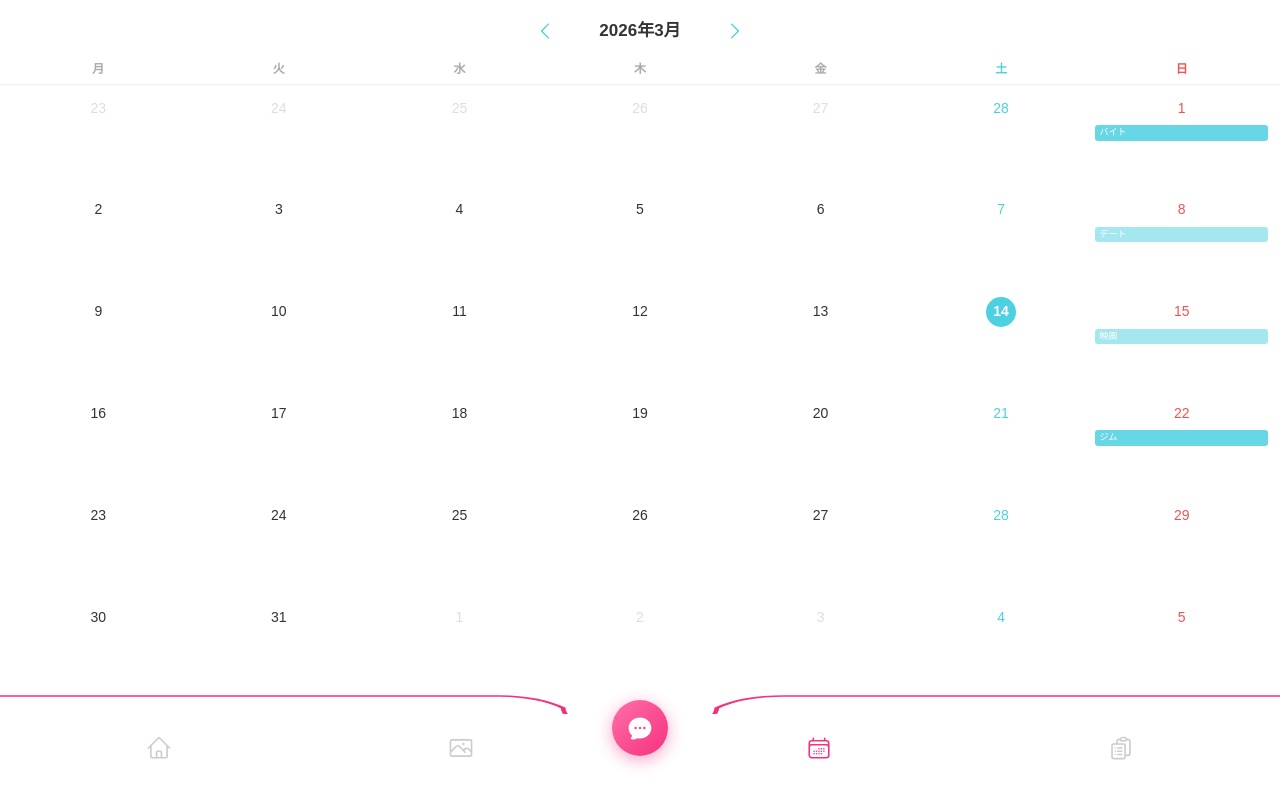
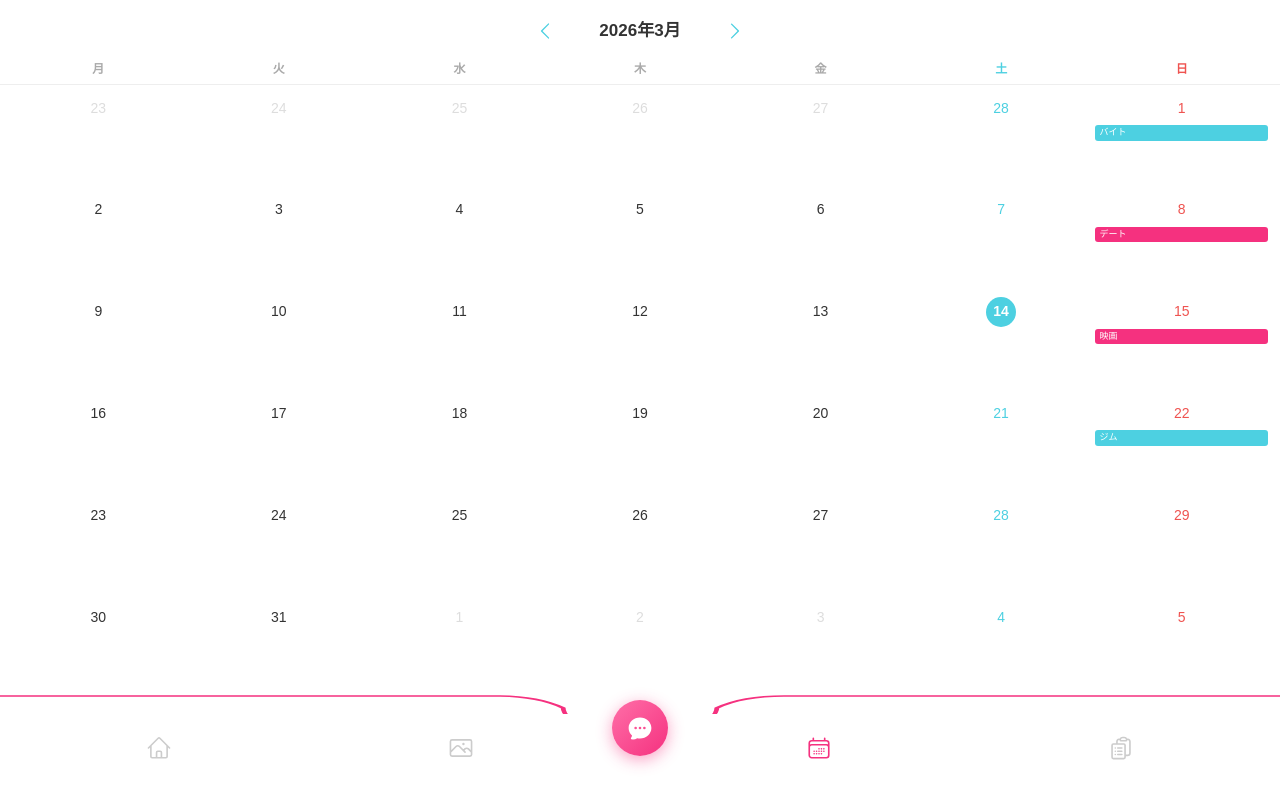
Before and after one commit to yutokunndayo/menheradegomenhera, a React (Vite) app: page /calendar in a window 1280 px wide. Built offline with nearby package versions, Linux system fonts and the light colour scheme; no server answers.

Commit message:
fix: 彼女の予定をピンクで表示するようにした

```diff
--- a/src/styles/Calendar.css
+++ b/src/styles/Calendar.css
@@ -176,25 +176,13 @@
     color: #dddddd;
 }
 
-/* イベントバッジ */
+/* イベントバッジ（共通ベース） */
 .cal-event-badges {
     display: flex;
     flex-direction: column;
     gap: 1px;
     width: 100%;
     padding: 0 2px;
-}
-
-.cal-event-badge {
-    font-size: 9px;
-    padding: 1px 4px;
-    border-radius: 3px;
-    background: var(--cal-accent);
-    color: white;
-    white-space: nowrap;
-    overflow: hidden;
-    text-overflow: ellipsis;
-    text-align: left;
 }
 
 /* ===== EventDetail ===== */
@@ -551,16 +539,31 @@
 }
 
 /* ===== イベントバッジ（自分/パートナー色分け） ===== */
-/* badge-mine: アクセントカラー（自分のgenderテーマ） */
+.cal-event-badge {
+    font-size: 9px;
+    padding: 1px 4px;
+    border-radius: 3px;
+    color: white;
+    white-space: nowrap;
+    overflow: hidden;
+    text-overflow: ellipsis;
+    text-align: left;
+}
+
+/* 自分の予定 → テーマ色（彼氏=水色 / 彼女=ピンク） */
 .cal-event-badge.badge-mine {
     background: var(--cal-accent);
-    opacity: 0.85;
 }
 
-/* badge-pare: 薄め（パートナーの予定は区別しやすくする） */
-.cal-event-badge.badge-pare {
-    background: var(--cal-accent);
-    opacity: 0.5;
+/* パートナーの予定 → 必ず反対の色 */
+/* 自分が彼氏（水色テーマ）→ パートナー（彼女）はピンク */
+.theme-boyfriend .cal-event-badge.badge-pare {
+    background: #f5317f;
+}
+
+/* 自分が彼女（ピンクテーマ）→ パートナー（彼氏）は水色 */
+.theme-girlfriend .cal-event-badge.badge-pare {
+    background: #4dd0e1;
 }
 
 /* ===== カレンダー月ヘッダーのsafe-area対応 ===== */
```
